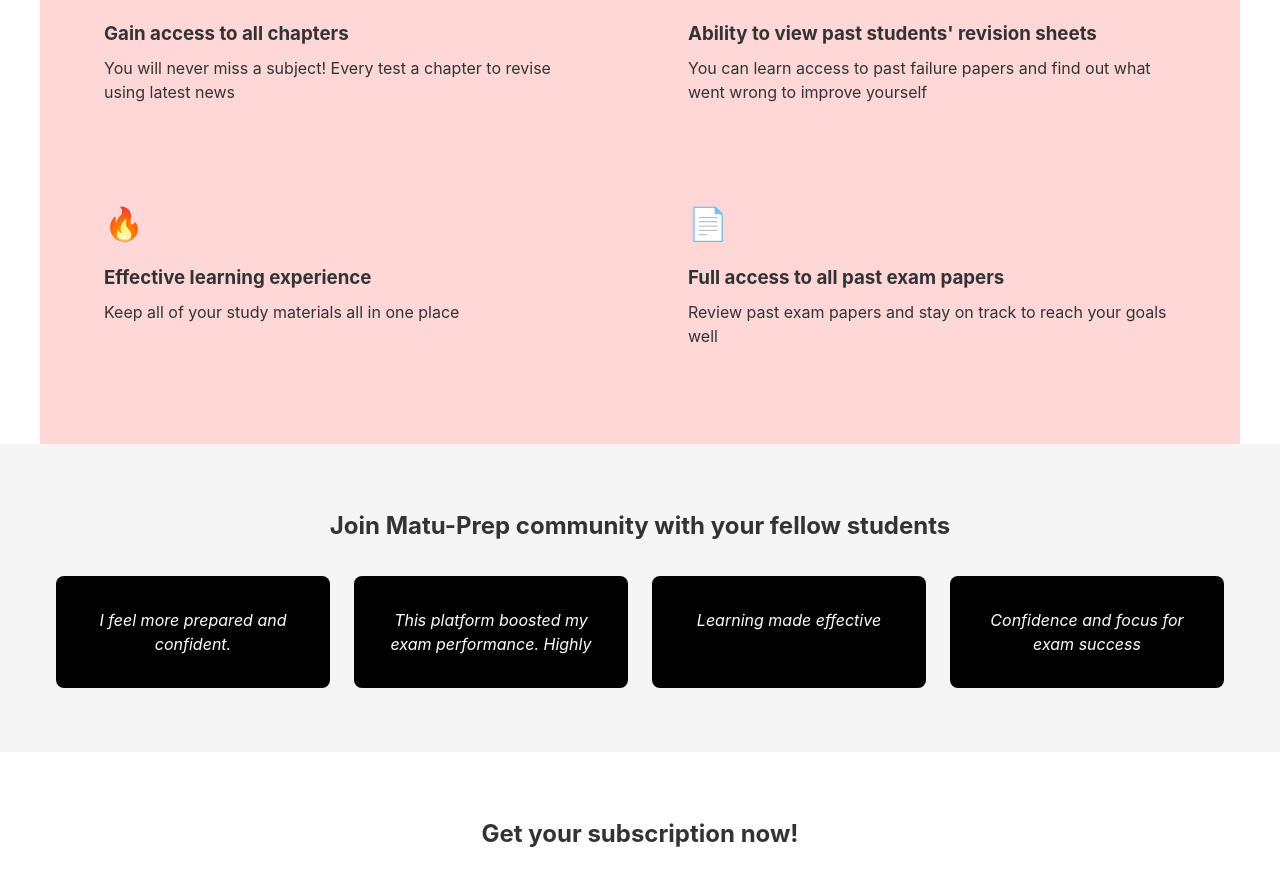
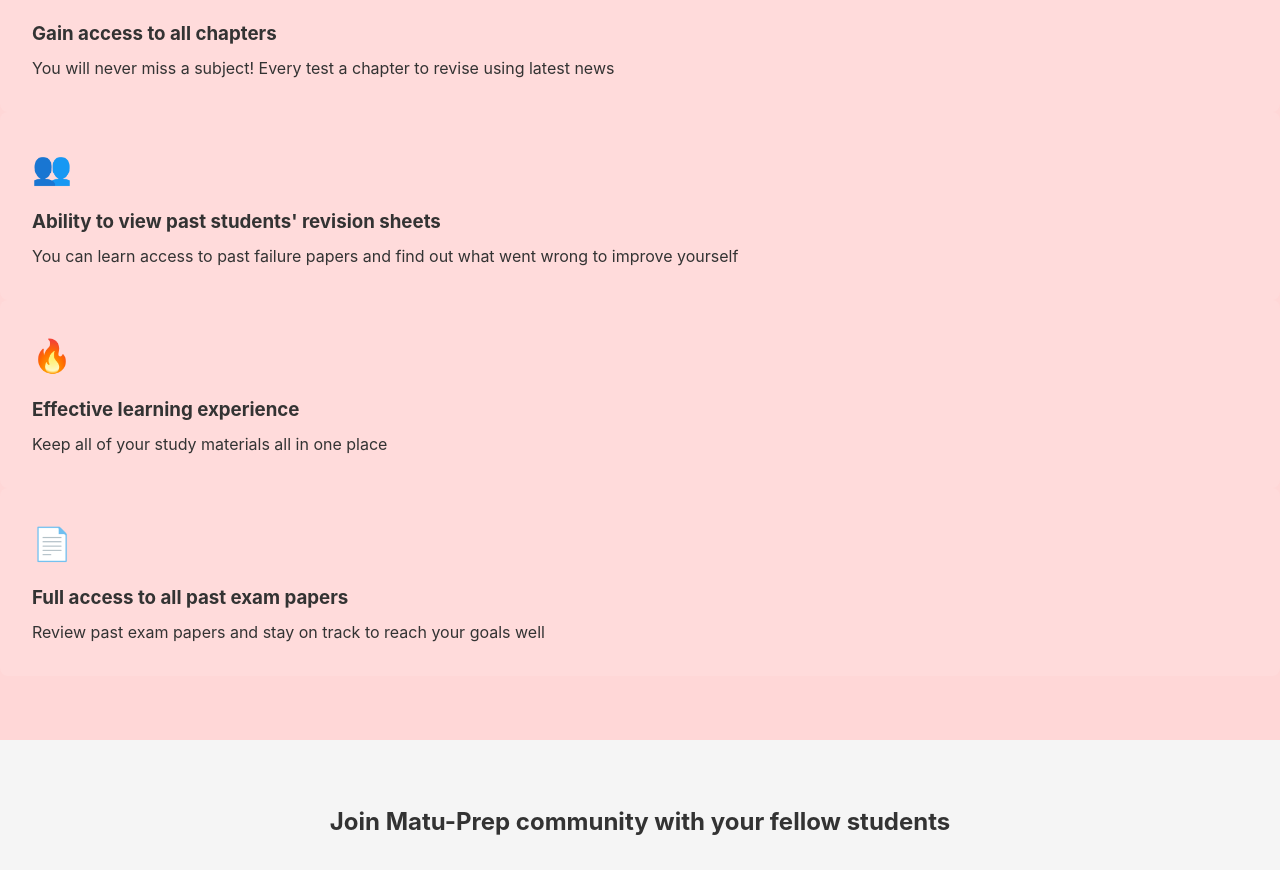
Before and after one commit to Anikrat12/matu-prep, a React (Vite) app: page / in a window 1280 px wide. Shown: the part 568-1438 px from the top of the page. Built offline with nearby package versions, Linux system fonts and the light colour scheme.

Commit message:
feat: new styles

```diff
--- a/src/App.css
+++ b/src/App.css
@@ -16,9 +16,9 @@
 .app {
   font-family: -apple-system, BlinkMacSystemFont, 'Segoe UI', Roboto, Oxygen, Ubuntu, Cantarell, 'Open Sans', 'Helvetica Neue', sans-serif;
   color: #333;
-  width: 100%;
-  overflow-x: hidden;
-  position: relative;
+  min-height: 100vh;
+  display: flex;
+  flex-direction: column;
 }
 
 /* Header */
@@ -29,7 +29,6 @@
   padding: 1rem 2rem;
   background-color: white;
   box-shadow: 0 2px 4px rgba(0, 0, 0, 0.1);
-  width: 100%;
 }
 
 .logo {
@@ -42,7 +41,6 @@
   padding: 0.5rem 1rem;
   border-radius: 4px;
   border: none;
-  cursor: pointer;
 }
 
 .sign-in {
@@ -75,18 +73,23 @@
 
 /* Features Section */
 .features {
+  background-color: #ffd7d7;
+  padding: 4rem 0;
+}
+
+.features-grid {
   display: grid;
   grid-template-columns: repeat(2, 1fr);
   gap: 2rem;
-  padding: 4rem 2rem;
-  background-color: #ffd7d7;
-  width: 100%;
   max-width: 1200px;
   margin: 0 auto;
+  padding: 0 2rem;
 }
 
 .feature {
   padding: 2rem;
+  background-color: rgba(255, 255, 255, 0.1);
+  border-radius: 8px;
 }
 
 .feature-icon {
@@ -100,10 +103,9 @@
 
 /* Testimonials Section */
 .testimonials {
-  padding: 4rem 2rem;
+  padding: 4rem 0;
   text-align: center;
   background-color: #f5f5f5;
-  width: 100%;
 }
 
 .testimonials h2 {
@@ -116,7 +118,7 @@
   gap: 1.5rem;
   max-width: 1200px;
   margin: 0 auto;
-  padding: 0 1rem;
+  padding: 0 2rem;
 }
 
 .testimonial {
@@ -132,11 +134,14 @@
 
 /* Subscription Section */
 .subscription {
-  padding: 4rem 2rem;
+  padding: 4rem 0;
   text-align: center;
-  width: 100%;
+}
+
+.subscription-content {
   max-width: 1200px;
   margin: 0 auto;
+  padding: 0 2rem;
 }
 
 .pricing-card {
@@ -178,15 +183,14 @@
   color: white;
   border: none;
   border-radius: 4px;
-  cursor: pointer;
 }
 
 /* Footer */
 .footer {
   background-color: #000;
   color: white;
-  padding: 4rem 2rem;
-  width: 100%;
+  padding: 4rem 0;
+  margin-top: auto;
 }
 
 .footer-content {
@@ -195,7 +199,7 @@
   gap: 2rem;
   max-width: 1200px;
   margin: 0 auto;
-  padding: 0 1rem;
+  padding: 0 2rem;
 }
 
 .footer-section h4 {
@@ -219,7 +223,7 @@
 .newsletter {
   max-width: 1200px;
   margin: 2rem auto 0;
-  padding-top: 2rem;
+  padding: 2rem 2rem 0;
   border-top: 1px solid rgba(255, 255, 255, 0.1);
 }
 
@@ -245,12 +249,11 @@
   color: black;
   border: none;
   border-radius: 4px;
-  cursor: pointer;
 }
 
 /* Responsive Design */
 @media (max-width: 1024px) {
-  .features {
+  .features-grid {
     grid-template-columns: 1fr;
   }
 
```
